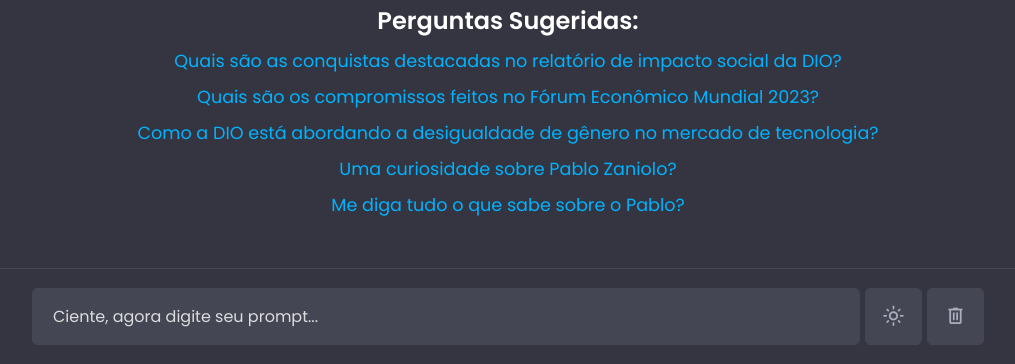
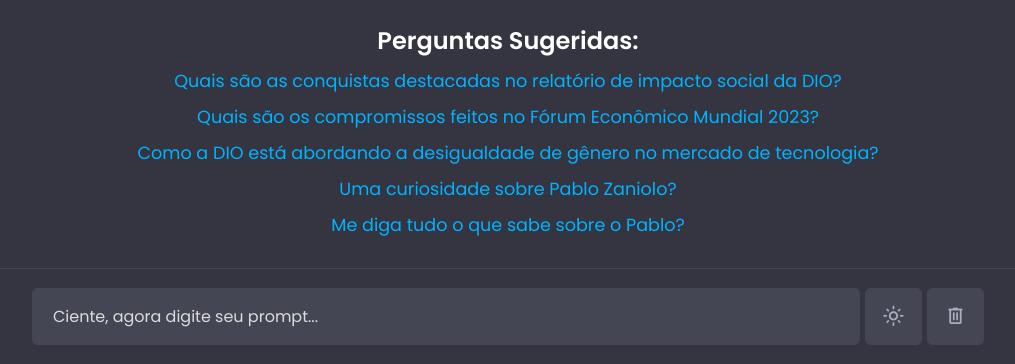
Before and after one commit to digitalinnovationone/cienteGPT, a plain HTML site: page docs/index.html in a window 1280 px wide. Shown: the part 436-800 px from the top of the page, without its empty margins (132-1147 px from the left). Drawn offline with nearby package versions, Linux system fonts and the light colour scheme.

Commit message:
CSS Fixes

```diff
--- a/docs/style.css
+++ b/docs/style.css
@@ -38,8 +38,7 @@ body {
 .chat-container {
     overflow-y: auto;
     max-height: 100vh;
-    padding-top: 50px;
-    padding-bottom: 80px;
+    padding-bottom: 100px;
 }
 
 :where(.chat-container, textarea)::-webkit-scrollbar {
@@ -62,7 +61,8 @@ body {
     justify-content: center;
     flex-direction: column;
     height: 70vh;
-    padding: 0 10px;
+    margin-top: 70px;
+    padding: 0 20px;
     text-align: center;
     color: var(--text-color);
 }
```
